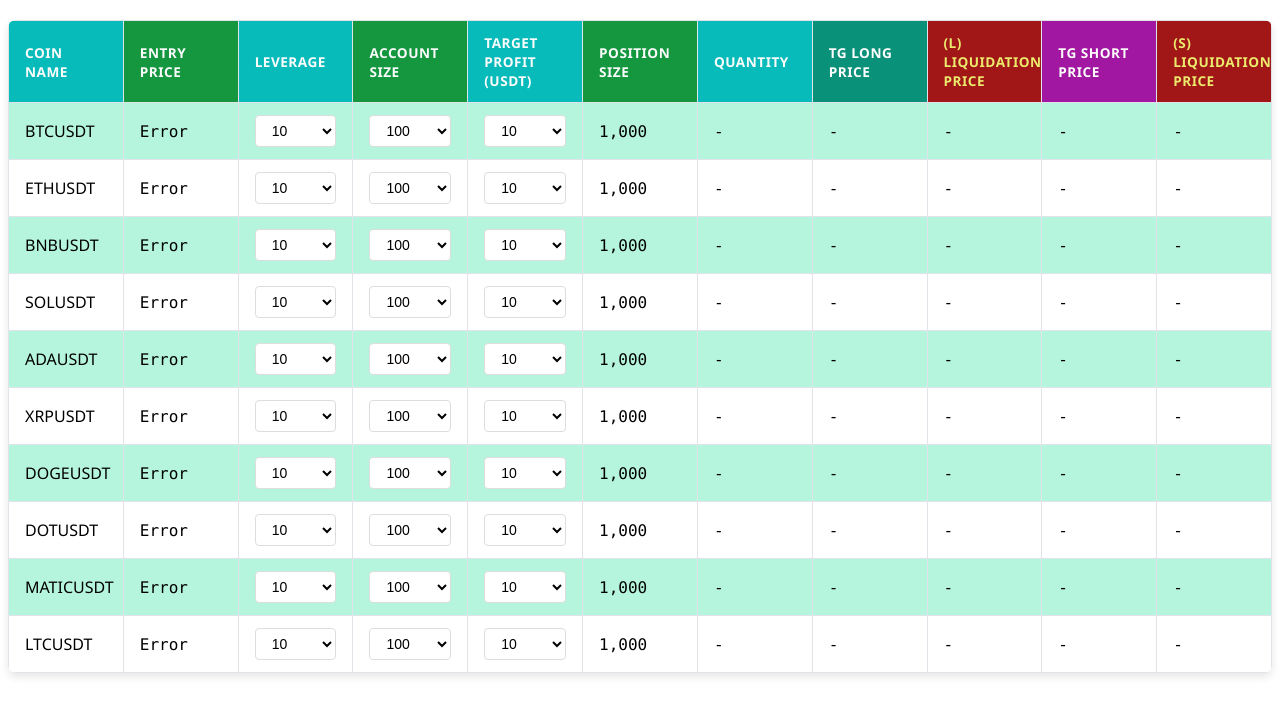
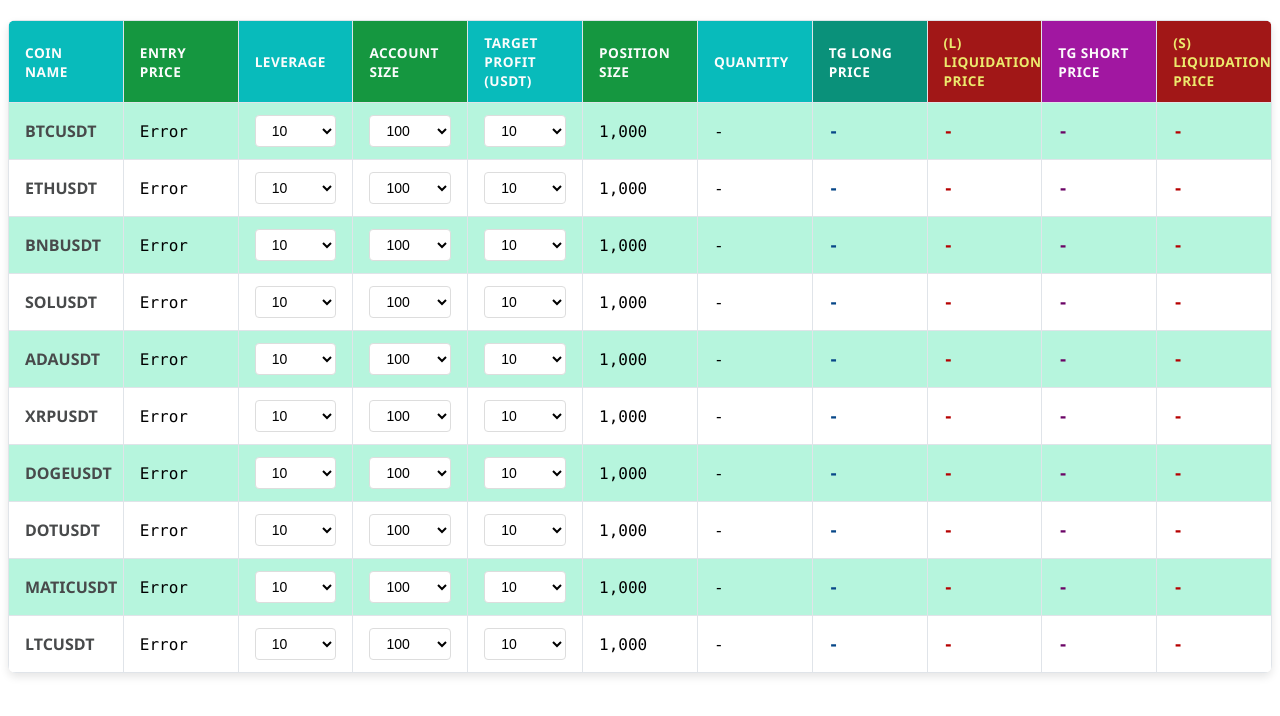
Before and after one commit to Codenax/BinancePriceAPIs, a website: page index.html in a window 1280 px wide. Drawn offline with Linux system fonts and the light colour scheme; no server answers.

Commit message:
color done

```diff
--- a/index.html
+++ b/index.html
@@ -88,7 +88,7 @@
                         <option value="50">500</option>
                     </select>
                 </td>
-                <td class="position-size-cell">-</td>
+                <td colo class="position-size-cell">-</td>
                 <td class="quantity-cell">-</td>
                 <td class="tg-long-cell">-</td>
                 <td class="liq-long-cell">-</td>
--- a/styles.css
+++ b/styles.css
@@ -30,7 +30,6 @@
 .trello-table td {
   background-color: white;
   transition: all 0.2s ease;
-
 }
 
 .calculator-row:hover td {
@@ -86,3 +85,22 @@
   table-layout: fixed;
   overflow: hidden;
 }
+.coin-name {
+  font-weight: bold;
+  color: #484a4b;
+}
+
+tbody .tg-long-cell{
+  color: #074788;
+  font-weight: bold;
+}
+
+tbody .tg-short-cell{
+  color: #6b0466;
+  font-weight: bold;
+}
+
+tbody .liq-long-cell, tbody .liq-short-cell {
+  color:  rgb(182, 1, 1);
+  font-weight: bold;
+}
```
